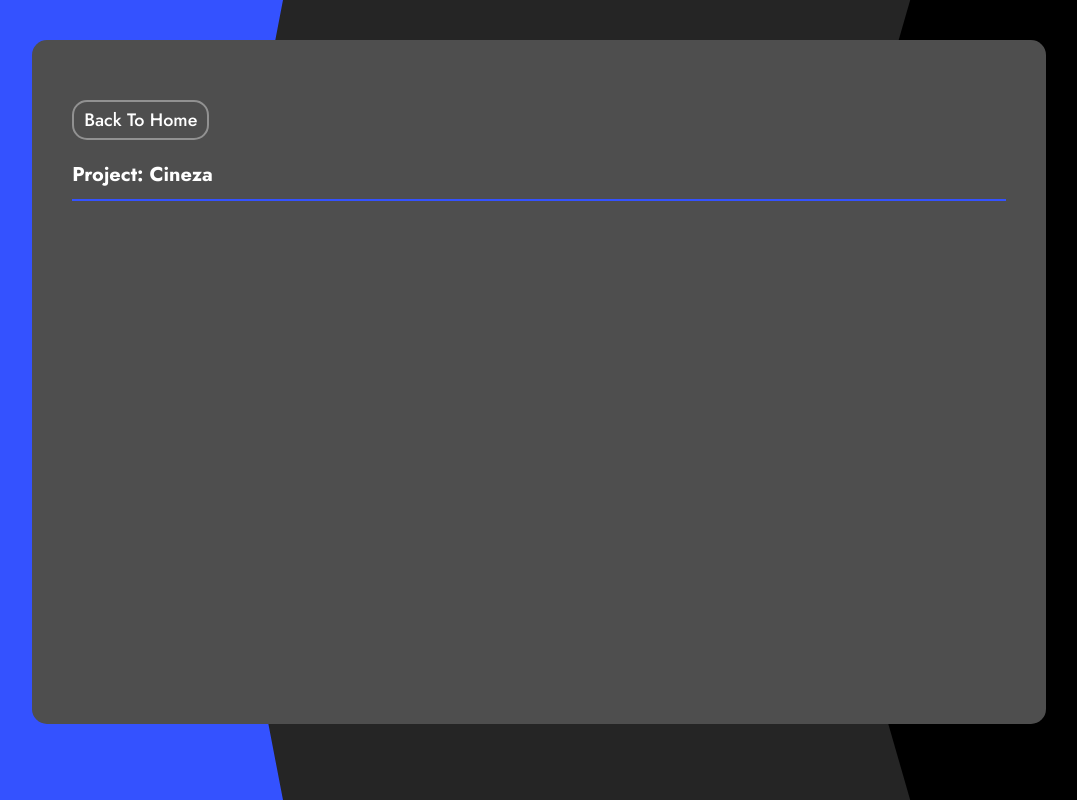
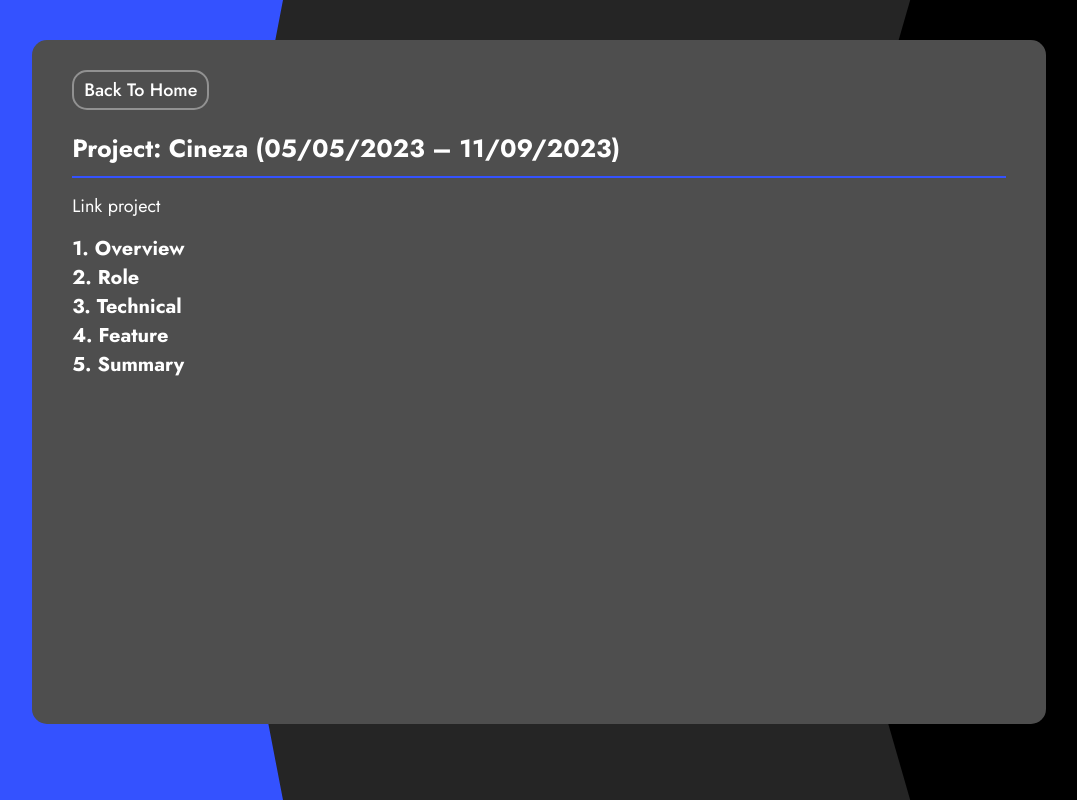
Before and after one commit to LeKhoaVan/my-portfolio, a plain HTML site: page pages/cineza/index.html in a window 1280 px wide. Shown: the whole page, without its empty margins (101-1178 px from the left). Drawn offline with Linux system fonts and the light colour scheme.

Commit message:
fix bug and update UI of Project

```diff
--- a/assests/styles/projectDetail.css
+++ b/assests/styles/projectDetail.css
@@ -3,7 +3,7 @@
     height: 95%;
     margin-right: auto;
     margin-left: auto;
-    padding: 60px 40px;
+    padding: 30px 40px;
     background: var(--bg-two);
     border-radius: 15px;
     overflow-y: auto;
--- a/pages/cineza/index.html
+++ b/pages/cineza/index.html
@@ -22,15 +22,26 @@
             <div class="project-detail__container">
                 <a class="btn btn-back-home" href="../../index.html">Back To Home</a>
                 <div class="project-detail__content">
-                    <p class="title project-detail__title">Project: Cineza</p>
+                    <p class="title project-detail__name">Project: Cineza (05/05/2023 – 11/09/2023)</p>
 
-                    <div class="project-detail__techical">
+                    <a href="" class="project-detail__link">Link project</a>
 
+                    <div class="project-detail__overview">
+                        <p class="project-detail__title">1. Overview</p>
+                    </div>
+                    <div class="project-detail__role">
+                        <p class="project-detail__title">2. Role</p>
+                    </div>
+                    <div class="project-detail__technical">
+                        <p class="project-detail__title">3. Technical</p>
+                    </div>
+                    <div class="project-detail__feature">
+                        <p class="project-detail__title">4. Feature</p>
+                    </div>
+                    <div class="project-detail__summary">
+                        <p class="project-detail__title">5. Summary</p>
                     </div>
 
-                    <div class="project-detail__description">
-
-                    </div>
                 </div>
             </div>
         </div>
```
Also changed, not shown: pages/keva/index.html (+2 -1 lines).
